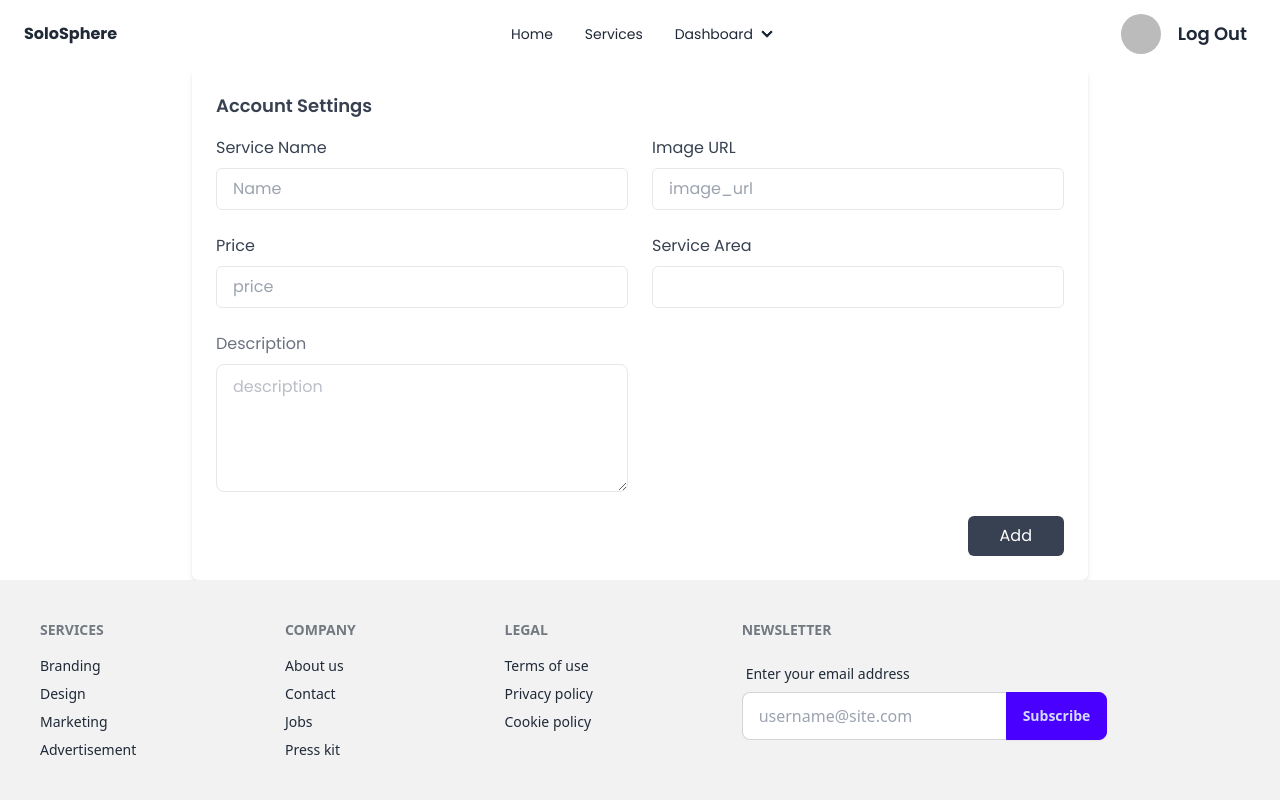
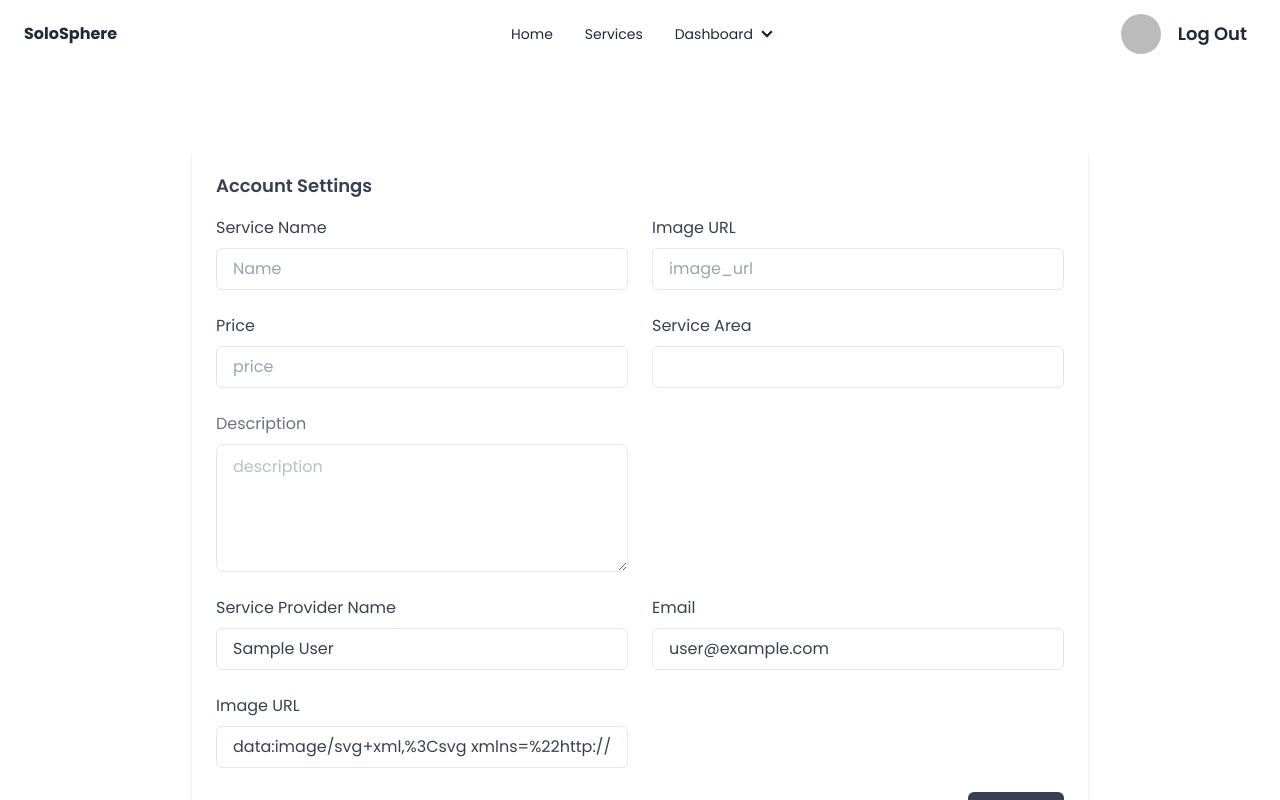
Before and after one commit to sayeedHossain191/medExpress-Client, a React (Vite) app: page /addService in a window 1280 px wide. Shown: the top 800 px of the page. Built offline with nearby package versions, Linux system fonts and the light colour scheme; no server answers; sample sign-in values are in the browser's storage.

Commit message:
eleventh commit

```diff
--- a/src/pages/AddService.jsx
+++ b/src/pages/AddService.jsx
@@ -1,10 +1,14 @@
 import axios from "axios";
+import { useContext } from "react";
 import toast from "react-hot-toast";
 import { useNavigate } from "react-router-dom";
+import { AuthContext } from "../provider/AuthProvider";
 
 const AddService = () => {
 
     const navigate = useNavigate()
+    const { user } = useContext(AuthContext)
+
     const handleAddService = async (e) => {
         e.preventDefault();
 
@@ -22,15 +26,16 @@ const AddService = () => {
             area,
             description,
             price,
-            // serviceProvider:{
-            //     name:user?.displayName,
-            //     photo:user?.photoURL
-            // }
+            serviceProvider: {
+                service_provider_name: user?.displayName,
+                service_provider_image: user?.photoURL,
+                email: user?.email
+            }
         }
         console.log(newService)
 
         try {
-            const { service } = await axios.post('http://localhost:5000/service', newService)
+            const { service } = await axios.post('http://localhost:5000/addService', newService)
             console.log(service)
             navigate('/addService')
 
@@ -42,7 +47,7 @@ const AddService = () => {
     }
 
     return (
-        <div className="font-poppins">
+        <div className="font-poppins my-20">
             <section className="max-w-4xl p-6 mx-auto bg-white rounded-md shadow-md dark:bg-gray-800">
                 <h2 className="text-lg font-semibold text-gray-700 capitalize dark:text-white">Account settings</h2>
 
@@ -73,6 +78,21 @@ const AddService = () => {
 
                             <textarea placeholder='description' name="description" className="block  mt-2 w-full  placeholder-gray-400/70 dark:placeholder-gray-500 rounded-lg border border-gray-200 bg-white px-4 h-32 py-2.5 text-gray-700 focus:border-blue-400 focus:outline-none focus:ring focus:ring-blue-300 focus:ring-opacity-40 dark:border-gray-600 dark:bg-gray-900 dark:text-gray-300 dark:focus:border-blue-300"></textarea>
                         </div>
+                        <br />
+                        <div className="form-control">
+                            <label className="text-gray-700 dark:text-gray-200">Service Provider Name</label>
+                            <input type="text" placeholder='name' name="service_provider_name" defaultValue={user?.displayName} className="block w-full px-4 py-2 mt-2 text-gray-700 bg-white border border-gray-200 rounded-md dark:bg-gray-800 dark:text-gray-300 dark:border-gray-600 focus:border-blue-400 focus:ring-blue-300 focus:ring-opacity-40 dark:focus:border-blue-300 focus:outline-none focus:ring" />
+                        </div>
+
+                        <div className='form-control'>
+                            <label className="text-gray-700 dark:text-gray-200">Email</label>
+                            <input placeholder='email' name="email" type="email" defaultValue={user?.email} className="block w-full px-4 py-2 mt-2 text-gray-700 bg-white border border-gray-200 rounded-md dark:bg-gray-800 dark:text-gray-300 dark:border-gray-600 focus:border-blue-400 focus:ring-blue-300 focus:ring-opacity-40 dark:focus:border-blue-300 focus:outline-none focus:ring" />
+                        </div>
+
+                        <div className="form-control">
+                            <label className="text-gray-700 dark:text-gray-200">Image URL</label>
+                            <input type="url" placeholder='image_url' name="service_provider_image" defaultValue={user?.photoURL} className="block w-full px-4 py-2 mt-2 text-gray-700 bg-white border border-gray-200 rounded-md dark:bg-gray-800 dark:text-gray-300 dark:border-gray-600 focus:border-blue-400 focus:ring-blue-300 focus:ring-opacity-40 dark:focus:border-blue-300 focus:outline-none focus:ring" />
+                        </div>
 
                     </div>
 
--- a/src/pages/ManageService.jsx
+++ b/src/pages/ManageService.jsx
@@ -1,9 +1,51 @@
+import { useContext, useEffect, useState } from "react";
+import { AuthContext } from "../provider/AuthProvider";
+import axios from "axios";
 
 
 const ManageService = () => {
+
+    const { user } = useContext(AuthContext)
+    const [services, setServices] = useState([])
+
+    useEffect(() => {
+        const getService = async () => {
+            const { data } = await axios(`http://localhost:5000/addService/${user?.email}`)
+            setServices(data)
+        }
+        getService()
+
+    }, [user])
+
     return (
         <div>
+            {
+                services.map(service => (
+                    <div key={service._id} className="max-w-sm overflow-hidden font-poppins bg-white rounded-lg shadow-lg dark:bg-gray-800 my-20 mx-auto">
 
+                        <div className="flex items-center my-4 ml-4 gap-x-2">
+                            <img className="object-cover w-12 h-12 rounded-full" src="https://images.unsplash.com/photo-1544005313-94ddf0286df2?ixlib=rb-4.0.3&ixid=MnwxMjA3fDB8MHxwaG90by1wYWdlfHx8fGVufDB8fHx8&auto=format&fit=faceare&facepad=3&w=688&h=688&q=100" alt="" />
+
+                            <div>
+                                <h1 className="text-xl font-semibold text-gray-700 capitalize dark:text-white">{service.service_provider_name}</h1>
+
+                                <p className="text-sm text-gray-500 dark:text-gray-400">{user?.email}</p>
+                            </div>
+                        </div>
+
+                        <img className="object-cover w-full h-48 mt-2" src={service.image} alt="NIKE AIR" />
+
+                        <h2 className="pt-2 pl-2 text-xl font-semibold text-gray-800 dark:text-white md:mt-0">{service.name}</h2>
+
+                        <p className="my-4 pl-2 text-sm text-gray-600 dark:text-gray-200">{service.description}</p>
+
+                        <div className="flex items-center justify-between px-4 py-4 bg-gray-900">
+                            <h1 className="text-lg font-bold text-white">$129</h1>
+                            <button className="px-2 py-1 text-xs font-semibold text-gray-900 uppercase transition-colors duration-300 transform bg-white rounded hover:bg-gray-200 focus:bg-gray-400 focus:outline-none">Add to cart</button>
+                        </div>
+                    </div>
+                ))
+            }
         </div>
     );
 };
--- a/src/routes/Routes.jsx
+++ b/src/routes/Routes.jsx
@@ -54,7 +54,8 @@ const router = createBrowserRouter([
                 path: "/manageService",
                 element: <PrivateRoute>
                     <ManageService />
-                </PrivateRoute>
+                </PrivateRoute>,
+                loader: () => fetch(`http://localhost:5000/addService`)
             },
             {
                 path: '/updateService',
```
